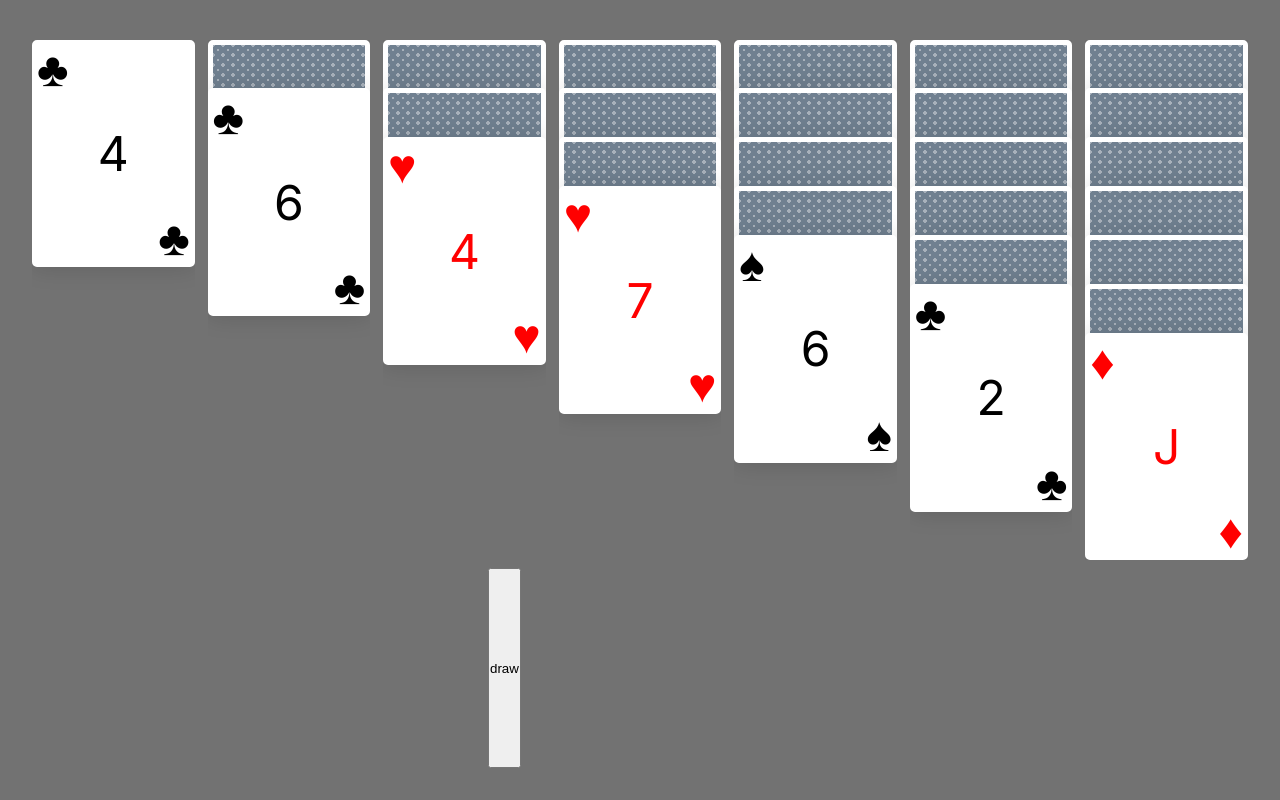
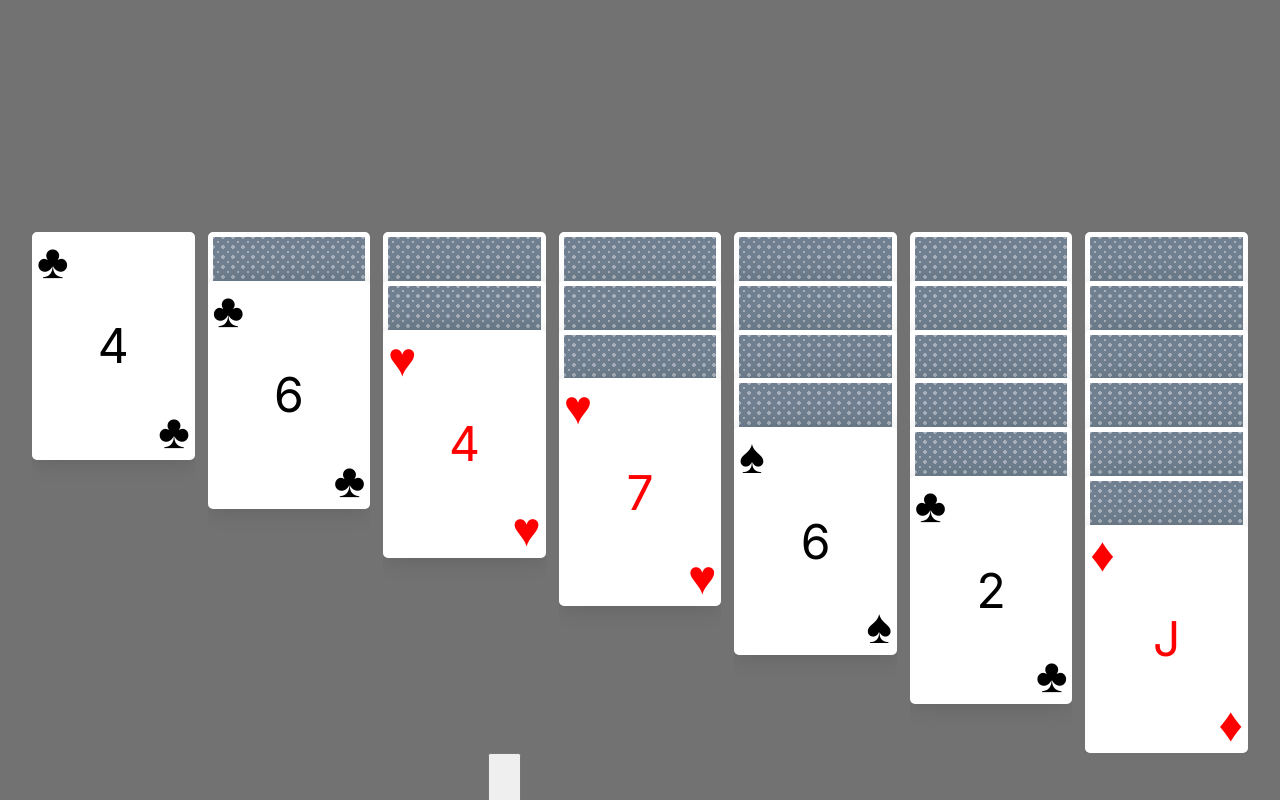
Before and after one commit to Rykus0/solitaire, a Next.js app: page / in a window 1280 px wide. Shown: the top 800 px of the page. Built offline with nearby package versions, Linux system fonts and the light colour scheme.

Commit message:
feat: placeholder for one of the ace stacks

```diff
--- a/src/app/page.tsx
+++ b/src/app/page.tsx
@@ -115,7 +115,14 @@ export default function Home() {
 
   return (
     <main className={classes.main}>
-      <div className={classes.board}></div>
+      <div className={classes.board}>
+        <Stack
+          onDrop={placeholder}
+          canStack={rules.canStackOnAce}
+          cards={[]}
+          direction="none"
+        />
+      </div>
       <div className={classes.board}>
         {stacks.map((stack, index) => (
           <Stack
```
